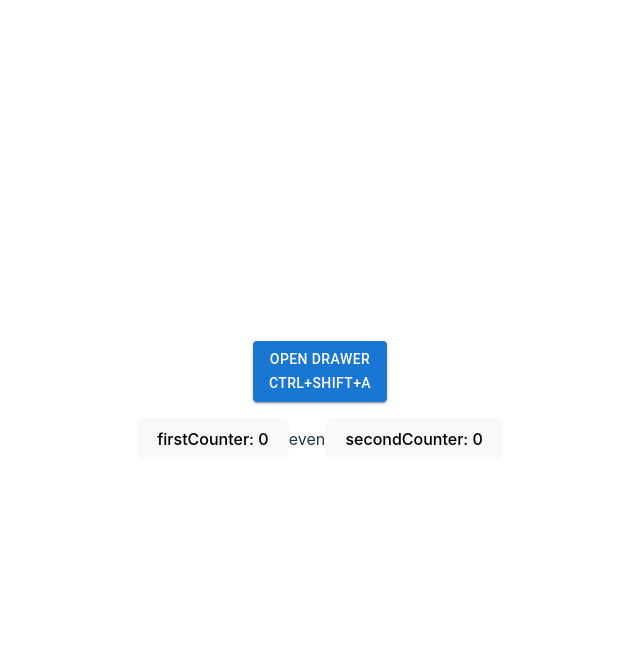
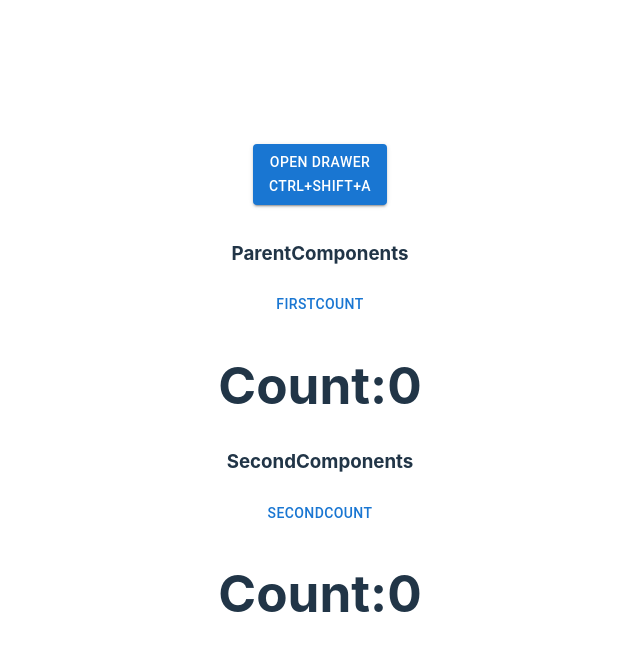
Before and after one commit to priyalgoti07/react-hotkey, a React (Vite) app: page / in a window 1280 px wide. Shown: the top 650 px of the page, without its empty margins (320-960 px from the left). Built offline with nearby package versions, Linux system fonts and the light colour scheme.

Commit message:
how to work useCallback function with example

```diff
--- /dev/null
+++ b/src/Child.tsx
@@ -0,0 +1,20 @@
+import { Button } from "@mui/material";
+import React, { memo } from "react";
+interface ChildComponents {
+    counterTwo: number;
+    functionSecond: () => void;
+}
+
+const Child: React.FC<ChildComponents> = ({ counterTwo, functionSecond }) => {
+    console.log("children", counterTwo, functionSecond);
+
+    return (
+        <div>
+            <h3>SecondComponents</h3>
+            <Button onClick={functionSecond}>SecondCount</Button>
+            <h1>Count:{counterTwo}</h1>
+        </div>
+    )
+}
+
+export default memo(Child);
--- /dev/null
+++ b/src/ParentComponents.tsx
@@ -0,0 +1,24 @@
+import { Button } from "@mui/material"
+import { useCallback, useState } from "react"
+import Child from "./Child"
+
+const ParentComponents = () => {
+    const [counterOne, setCounterOne] = useState(0);
+    const [counterTwo, setCountertwo] = useState(0);
+    const handleIncrement = () => {
+        setCounterOne(counterOne + 1)
+    }
+    const functionSecond = useCallback(() => {
+        setCountertwo(counterTwo + 1)
+    }, [counterTwo])
+    return (
+        <div>
+            <h3>ParentComponents</h3>
+            <Button onClick={handleIncrement}>FirstCount</Button>
+            <h1>Count:{counterOne}</h1>
+            <Child counterTwo={counterTwo} functionSecond={functionSecond} />
+        </div>
+    )
+}
+
+export default ParentComponents
--- a/src/main.tsx
+++ b/src/main.tsx
@@ -2,11 +2,13 @@ import { StrictMode } from 'react'
 import { createRoot } from 'react-dom/client'
 import './index.css'
 import App from './App.tsx'
-import Memorization from './Memorization.tsx'
+// import Memorization from './Memorization.tsx'
+import ParentComponents from './ParentComponents.tsx'
 
 createRoot(document.getElementById('root')!).render(
   <StrictMode>
     <App />
-    <Memorization/>
+    {/* <Memorization/> */}
+    <ParentComponents/>
   </StrictMode>,
 )
```
